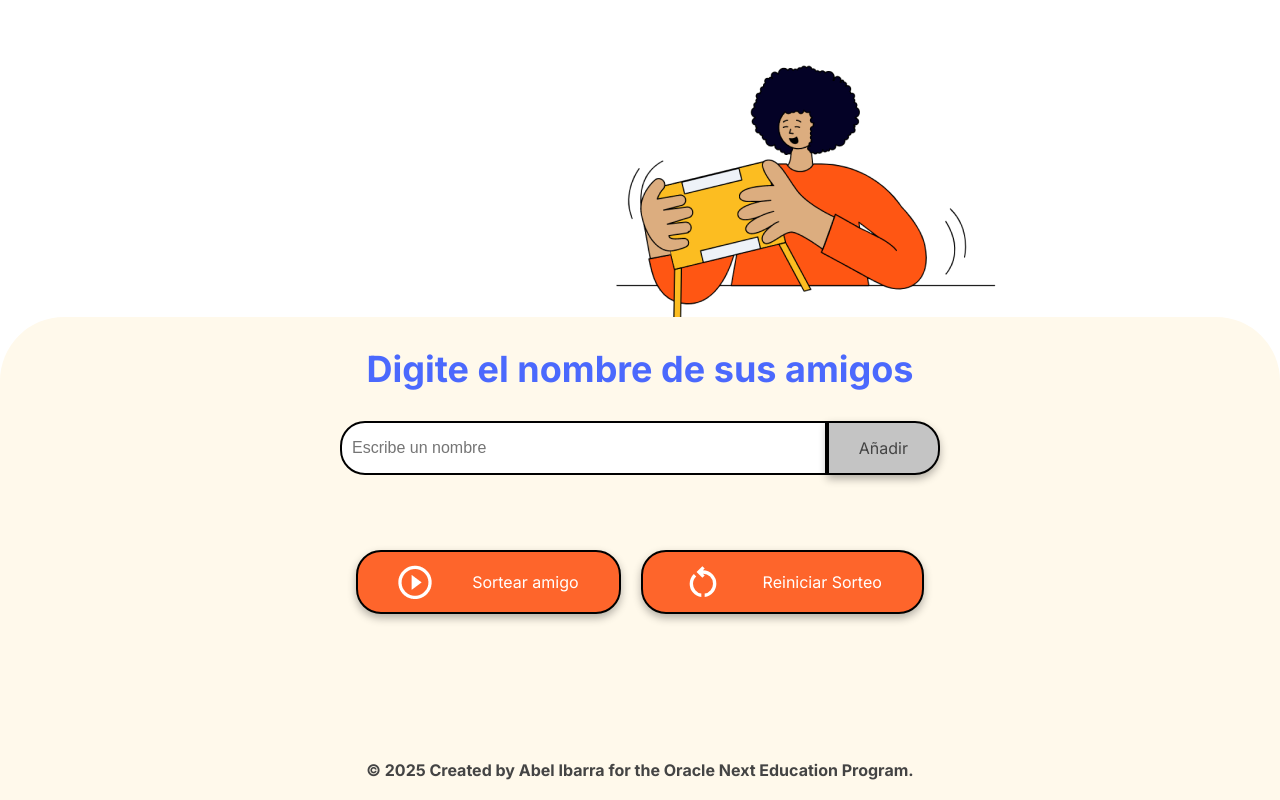
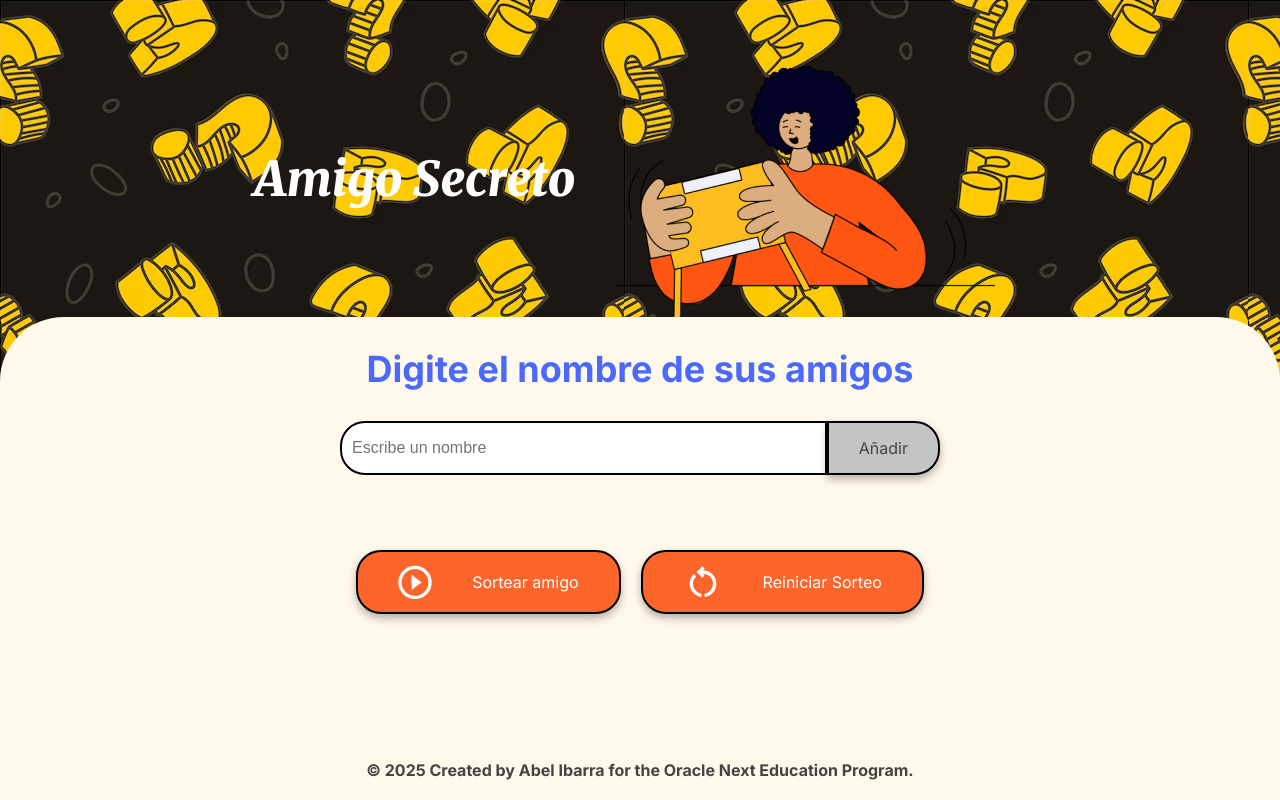
Before and after one commit to AbelIbarraSol/challenge-amigo-secreto, a plain HTML site: page index.html in a window 1280 px wide. Drawn offline with Linux system fonts and the light colour scheme.

Commit message:
Cambio de ruta en CSS

```diff
--- a/style.css
+++ b/style.css
@@ -19,7 +19,7 @@
 body {
     height: 100vh;
     /* background-color: var(--color-primary); */
-    background-image: url(/assets/background.png);
+    background-image: url('/assets/background-interrogation.png');
     display: flex;
     flex-direction: column;
     justify-content: center;
```
